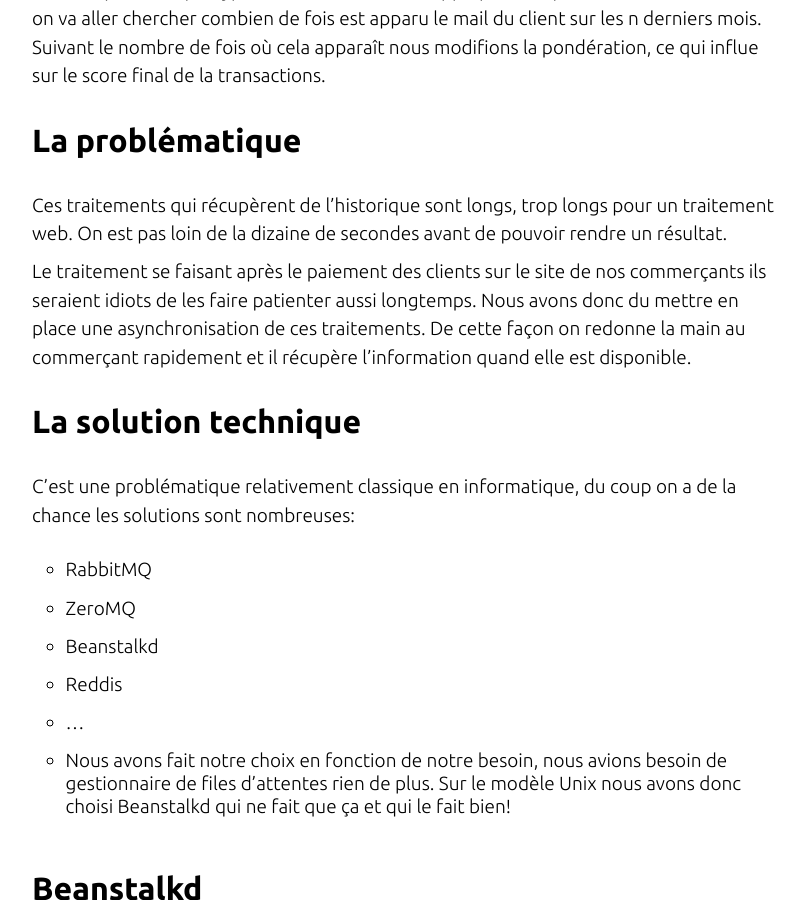
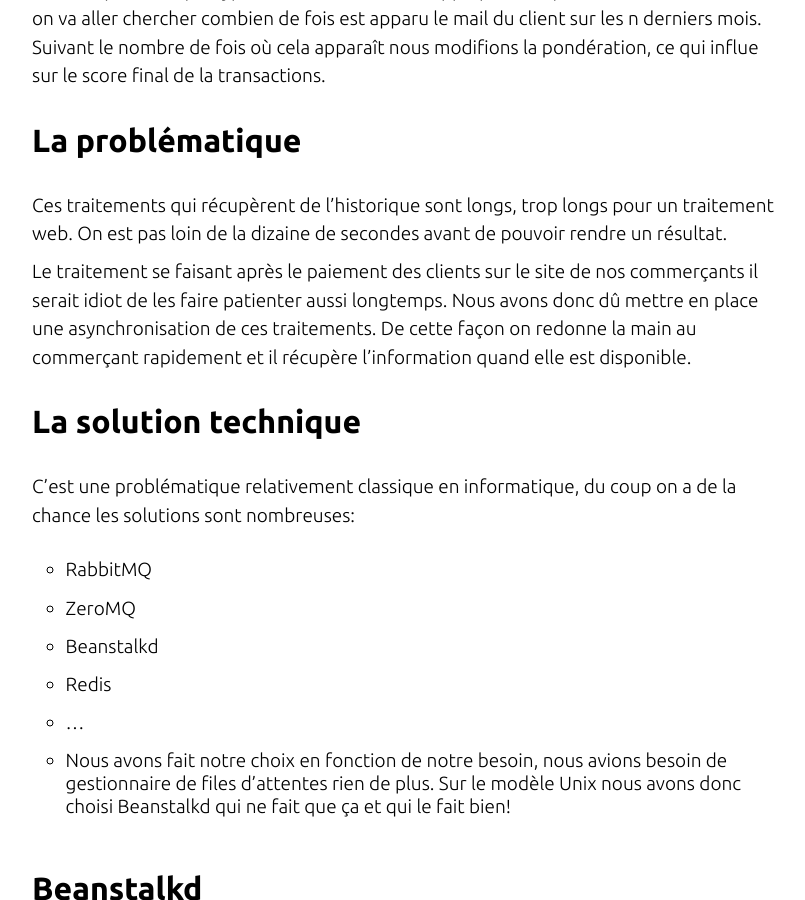
Before and after one commit to sellsecure/sellsecure.github.io, a Jekyll site: the page built from _posts/2016-04-14-beanstalkd.markdown, in a window 1280 px wide and 900 px high, scrolled down 385 px. Shown: the whole window, without its empty margins (232-1037 px from the left). Built offline with Jekyll 4.4.1, drawn with Linux system fonts in a browser that asks for light colours; nearby versions of some CDN libraries.

Commit message:
fix(beanstalkd): fix typos thx @kevin-verschaeve

```diff
--- a/_posts/2016-04-14-beanstalkd.markdown
+++ b/_posts/2016-04-14-beanstalkd.markdown
@@ -8,7 +8,7 @@
 
 Ces traitements qui récupèrent de l'historique sont longs, trop longs pour un traitement web. On est pas loin de la dizaine de secondes avant de pouvoir rendre un résultat.
 
-Le traitement se faisant après le paiement des clients sur le site de nos commerçants ils seraient idiots de les faire patienter aussi longtemps. Nous avons donc du mettre en place une asynchronisation de ces traitements.
+Le traitement se faisant après le paiement des clients sur le site de nos commerçants il serait idiot de les faire patienter aussi longtemps. Nous avons donc dû mettre en place une asynchronisation de ces traitements.
 De cette façon on redonne  la main au commerçant rapidement et il récupère l'information quand elle est disponible.
 
 ## La solution technique
@@ -17,7 +17,7 @@
  - RabbitMQ
  - ZeroMQ
  - Beanstalkd
- - Reddis
+ - Redis
  - …
  -
 Nous avons fait notre choix en fonction de notre besoin, nous avions besoin de gestionnaire de files d'attentes rien de plus.
```
